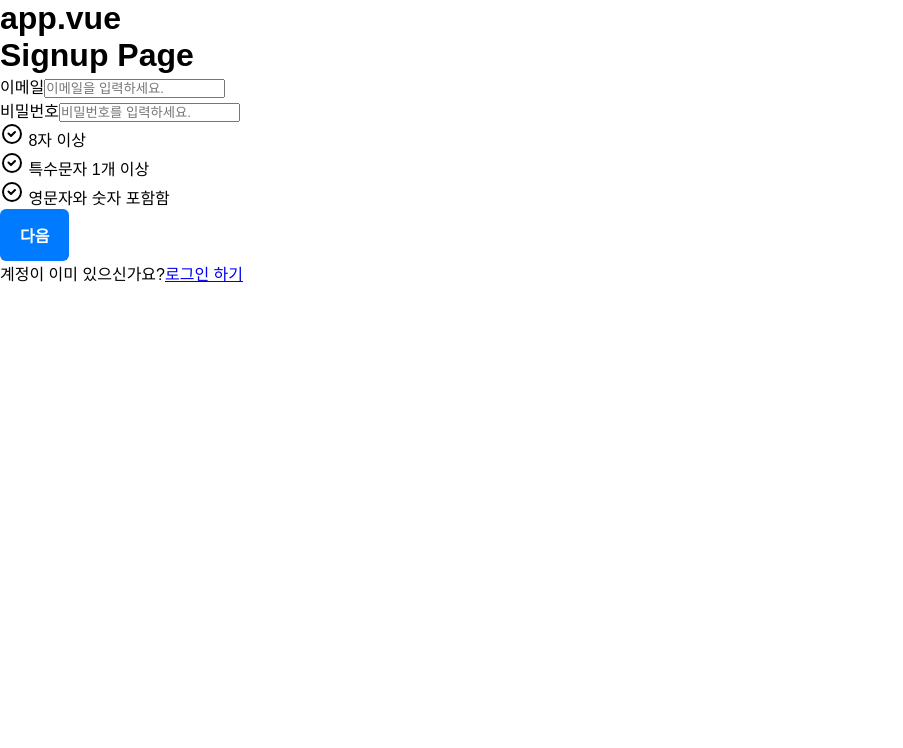
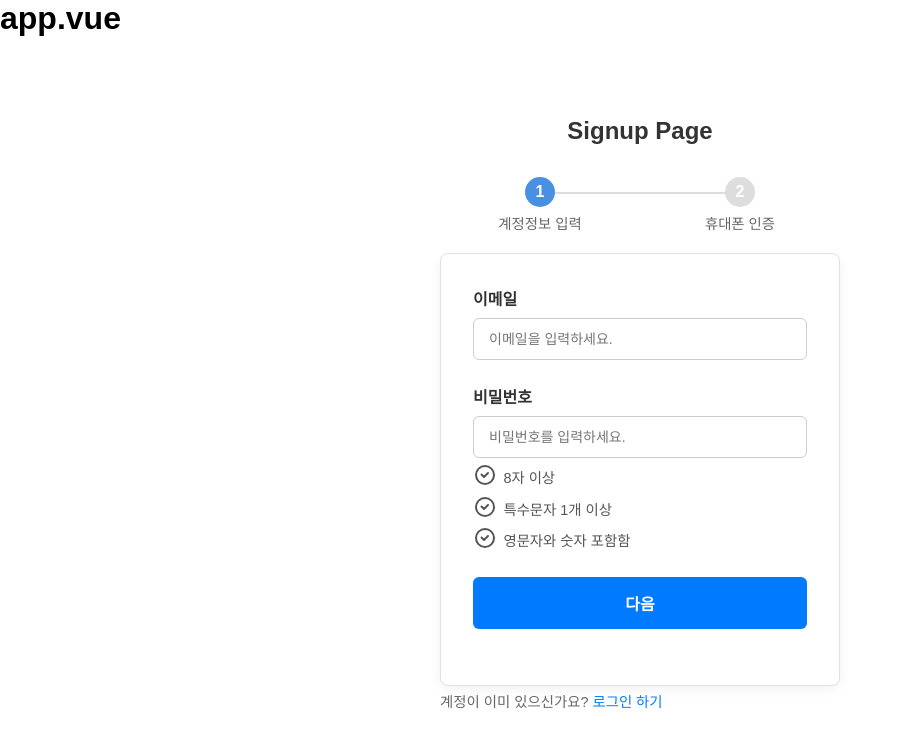
Before and after one commit to jhmin-study/rm-front, a Vue app: page /signup in a window 1280 px wide. Shown: the top 748 px of the page, without its empty margins (0-903 px from the left). Built offline with nearby package versions, Linux system fonts and the light colour scheme.

Commit message:
login, 회원가입 페이지 css적용

```diff
--- a/src/assets/components/IdVerifyComponent.vue
+++ b/src/assets/components/IdVerifyComponent.vue
@@ -1,29 +1,28 @@
 <template>
-  <form @submit.prevent="sendAuthNo">
+  <form class="login-container" @submit.prevent="()=>{if(sendAuthnoFlag) {checkAuthNo()} else { sendAuthNo()}}">
     <div class="form-group">
       <label for="user-nm">이름</label>
-      <input type="text" id="user-nm" v-model="userNm" placeholder="이름을 입력하세요.">
+      <input type="text" id="user-nm" :disabled="sendAuthnoFlag" v-model="userNm" placeholder="이름을 입력하세요.">
       <p>{{ userNmErrMsg }}</p>
     </div>
     <div class="form-group">
       <label for="user-phno">전화번호</label>
-      <input type="text" id="user-phno" v-model="userPhno" placeholder="전화번호를 입력하세요.">
+      <input type="text" id="user-phno" :disabled="sendAuthnoFlag" v-model="userPhno" placeholder="전화번호를 입력하세요.">
       <p>{{ userPhnoErrMsg }}</p>
     </div>
-    <div class="form-group">
-      <button type="submit" class="effect-button">인증번호 발송</button>
+
+    <div class="form-group" v-if="sendAuthnoFlag">
+      <label for="inputAuthNo">인증번호</label>
+      <input v-model="inputAuthNo" type="text" id="authNo">
       <p>{{ sendAuthMsg }}</p>
     </div>
-  </form>
-  <form @submit.prevent="checkAuthNo" v-if="sendAuthnoFlag">
+
     <div class="form-group">
-      <label for="inputAuthNo">인증번호</label>
-      <input v-model="inputAuthNo" type="text" id="authNo">
-    </div>
-    <div class="form-group">
-      <button type="submit" class="effect-button">인증</button>
+      <button type="submit" class="effect-button">{{sendAuthnoFlag ?'인증' : '인증번호 발송'}}</button>
+
     </div>
   </form>
+
 </template>
 <script setup>
 import axios from 'axios';
@@ -36,17 +35,15 @@ const inputAuthNo = ref(''); // 입력한 인증번호
 const emit = defineEmits(['success', 'fail']);
 
 const props = defineProps({
-  userId: {String, require: true},
-  userNm: {String, require: false, default: ''},
-  userPhno: {String, require: false, default: ''}
+  userId: {String, require: true}
 })
 
 // 회원가입 시 - 이름하고 전화번호는 부모 컴포넌트에서 받아옴.
 // 그 외 업무에서는 사용하지 않음.
 const userId         = ref(props.userId);
-const userNm         = ref(props.userNm);
+const userNm         = ref('');
 const userNmErrMsg   = ref('');
-const userPhno       = ref(props.userPhno);
+const userPhno       = ref('');
 const userPhnoErrMsg = ref('');
 
 const isValidUserNm  = ref(false);
@@ -77,7 +74,6 @@ async function sendAuthNo() {
       }
     } catch (error) {
       console.error(error);
-      sendAuthMsg.value = '인증번호 발송 오류 발생!';
       return false;
     }
   }
@@ -87,7 +83,6 @@ async function sendAuthNo() {
   return true;
 }
 
-// STEP3. 인증번호 확인
 async function checkAuthNo() {
   // 인증번호 확인
   const res = await axios.post('http://localhost:8003/api/user/checkauthno',
@@ -98,10 +93,12 @@ async function checkAuthNo() {
     }
   )
   if (res.data == 'success') {
-    emit('success');
+    emit('success', userNm.value, userPhno.value);
     return true;
   } else {
     emit('fail');
+    sendAuthMsg.value='인증번호가 틀렸습니다.'
+
     return false;
   }
 }
@@ -133,4 +130,18 @@ function CheckValidateUserPhno() {
   }
 }
 </script>
-<style scoped></style>
+<style scoped>
+.form-group{
+  margin-bottom: 1.5rem;
+}
+.effect-button{
+  width: 100%;
+}
+/* 오류 메시지 */
+.errMsg {
+  color: #e74c3c;
+  font-size: 0.85rem;
+  margin-top: 0.2rem;
+  display: block;
+}
+</style>
--- /dev/null
+++ b/src/assets/components/StepIndicator.vue
@@ -0,0 +1,70 @@
+<template>
+  <div class="step-indicator">
+    <div
+      v-for="(step, index) in steps"
+      :key="index"
+      :class="['step', { active: currentStep === index + 1, completed: currentStep > index + 1 }]"
+    >
+      <div class="circle">{{ index + 1 }}</div>
+      <div class="label">{{ step }}</div>
+    </div>
+  </div>
+</template>
+
+<script setup>
+import { defineProps } from 'vue';
+defineProps({currentStep: {
+      type: Number,
+      required: true,
+    }});
+
+const steps = ['계정정보 입력' , '휴대폰 인증'];
+</script>
+
+
+<style scoped>
+.step-indicator {
+  display: flex;
+  justify-content: space-between;
+  margin: 20px auto;
+  max-width: 400px;
+}
+.step {
+  text-align: center;
+  flex: 1;
+  position: relative;
+}
+.circle {
+  width: 30px;
+  height: 30px;
+  line-height: 30px;
+  border-radius: 50%;
+  background-color: #ddd;
+  color: #fff;
+  margin: 0 auto 5px;
+  font-weight: bold;
+}
+.label {
+  font-size: 0.9rem;
+  color: #666;
+}
+.step.active .circle {
+  background-color: #4a90e2;
+}
+.step.completed .circle {
+  background-color: #4a90e2;
+}
+.step:not(:last-child)::after {
+  content: "";
+  position: absolute;
+  top: 15px;
+  right: -50%;
+  width: 100%;
+  height: 2px;
+  background-color: #ddd;
+  z-index: -1;
+}
+.step.completed:not(:last-child)::after {
+  background-color: #4a90e2;
+}
+</style>
--- a/src/assets/styles/common.css
+++ b/src/assets/styles/common.css
@@ -75,3 +75,54 @@
   outline: 2px solid #007bff;
   outline-offset: 2px;
 }
+
+
+.form-group label {
+  display: block;
+  font-weight: 600;
+  margin-bottom: 8px;
+  color: #333;
+}
+.btn-group{
+  display: flex;
+  column-gap: 20px;
+}
+
+.form-group input,
+.form-group select {
+  width: 100%;
+  padding: 12px 15px;
+  font-size: 14px;
+  border: 1px solid #ccc;
+  border-radius: 6px;
+  transition: border-color 0.3s ease, box-shadow 0.3s ease;
+}
+
+.form-group input:focus,
+.form-group select:focus {
+  border-color: #007bff;
+  outline: none;
+  box-shadow: 0 0 0 3px rgba(0, 123, 255, 0.15);
+}
+
+/* 로그인 / 회원가입에서 사용하는 내용 */
+.main-container{
+  max-width: 400px;
+  margin: 80px auto;
+}
+.login-container {
+  max-width: 400px;
+  margin: 0 auto;
+  padding: 2rem;
+  border: 1px solid #e0e0e0;
+  border-radius: 8px;
+  box-shadow: 0 4px 12px rgba(0, 0, 0, 0.05);
+  background-color: #fff;
+}
+
+.login-header {
+  text-align: center;
+  margin-bottom: 2rem;
+  font-size: 24px;
+  color: #333;
+}
--- /dev/null
+++ b/src/components/PageFooter.vue
@@ -0,0 +1,5 @@
+<template>
+  <div>
+    footer
+  </div>
+</template>
--- /dev/null
+++ b/src/layouts/DefaultLayout.vue
@@ -0,0 +1,13 @@
+<template>
+  <PageHeader/>
+  <main>
+    <router-view />
+  </main>
+  <PageFooter/>
+</template>
+
+<script setup>
+import PageFooter from '@/components/PageFooter.vue';
+import PageHeader from '@/components/PageHeader.vue';
+
+</script>
--- a/src/pages/LoginPage.vue
+++ b/src/pages/LoginPage.vue
@@ -1,11 +1,8 @@
 <template>
-  <!-- 헤더 -->
-  <h1>Login Page</h1>
-  <main>
-    <!-- 로그인 제출 -->
-    <!-- id ~~> 이메일 -->
-    <!-- password -->
-    <form @submit.prevent="submitLogin">
+  <div class="main-container">
+    <h2 class="login-header">로그인</h2>
+    <div >
+      <form class="login-container" @submit.prevent="submitLogin">
         <div class="form-group">
           <label for="email">이메일</label>
           <input v-model="loginId" type="text" id="email" placeholder="이메일을 입력하세요.">
@@ -25,8 +22,10 @@
         <p>계정이 없으신가요?<RouterLink to="/signup">회원가입</RouterLink></p>
         <p>비밀번호를 잊으셨나요?<RouterLink>비밀번호 찾기</RouterLink></p>
       </div>
-  </main>
-  <!-- 푸터 -->
+    </div>
+  </div>
+
+
 </template>
 
 <script setup>
@@ -79,4 +78,31 @@ async function submitLogin() {
 
 </script>
 
-<style scoped></style>
+<style scoped>
+
+
+
+.form-group {
+  margin-bottom: 1.5rem;
+}
+
+.effect-button{
+  width: 100%;
+}
+
+p {
+  font-size: 0.9rem;
+  color: #666;
+  margin-top: 0.25rem;
+}
+
+p > a {
+  color: #007bff;
+  text-decoration: none;
+  margin-left: 4px;
+}
+
+p > a:hover {
+  text-decoration: underline;
+}
+</style>
--- a/src/pages/SignupPage.vue
+++ b/src/pages/SignupPage.vue
@@ -1,9 +1,10 @@
 <template>
-  <!-- Header -->
-  <h1>Signup Page</h1>
-  <main>
+  <div class="main-container">
+    <h2 class="login-header">Signup Page</h2>
+    <StepIndicator :current-step="stepIndex"/>
     <!-- STEP1. ID(Email), PW 입력 -->
-    <form action="" @submit.prevent="checkId">
+    <Transition name="fade-slide" mode="out-in"  >
+      <form v-if="!step1_flag" class="login-container" @submit.prevent="checkId">
         <div class="form-group">
           <label for="email">이메일</label>
           <input @input="checkValidateUserId" v-model="userId" type="text" id="email" placeholder="이메일을 입력하세요.">
@@ -67,39 +68,18 @@
             </span> 영문자와 숫자 포함함
           </div>
           <!-- 제출 버튼 -->
+        </div>
         <div class="form-group">
           <button type="submit" class="effect-button">다음</button>
         </div>
-      </div>
       </form>
-    <!-- STEP2. 회원정보 작성 -->
-    <form v-if="step1_flag" action="" @submit.prevent="submitUserInfo">
-      <!--        이름, 휴대폰번호 -->
-      <div class="from-group">
-        <label for="userNm">이름</label>
-        <input v-model="userNm" type="text" id="userNm">
-        <span class="errMsg">{{ userNmErrMsg }}</span>
-      </div>
-      <div class="form-group">
-        <label for="userPhno">휴대 전화번호('-'는 제외하고 작성)</label>
-        <input v-model="userPhno" type="text" id="userPhno">
-        <span class="errMsg">{{ userPhnoErrMsg }}</span>
-      </div>
-      <!-- 확인 버튼 -->
-      <div class="form-group">
-        <button type="submit" class="effect-button">확인</button>
-      </div>
-    </form>
-    <!-- STEP3. SMS 인증 -->
-    <!-- 본인인증 컴포넌트 분리 -->
-    <!-- @success : 본인인증 성공 시 발생되는 이벤트 -->
-    <!-- @ -->
-    <IdVerifyComponent  v-if="stpe2_flag"
+
+        <IdVerifyComponent  v-else
                             :user-id="userId"
-                        :user-nm="userNm"
-                        :user-phno="userPhno"
                             @success="verifySuccess"
                             @fail="vefiryFail"/>
+
+    </Transition>
     <!-- TODO - 이메일, 비밀번호 검증 후 휴대폰 인증 도입하기 -->
 
     <!-- 하단메뉴 -->
@@ -107,35 +87,29 @@
       <p>계정이 이미 있으신가요?<RouterLink to="/login">로그인 하기</RouterLink>
       </p>
     </div>
-  </main>
-  <!-- Fotter -->
+  </div>
 </template>
 <script setup>
 import IdVerifyComponent from '@/assets/components/IdVerifyComponent.vue';
+import StepIndicator from '@/assets/components/StepIndicator.vue';
 import router from '@/routers';
 import axios from 'axios';
-import { ref } from 'vue';
+import { computed, ref } from 'vue';
 
 // 변수선언
 const userId   = ref(''); // ID (Email) - V-model 사용
 const password = ref(''); // 비밀번호    - V-model 사용
-const userNm   = ref(''); // 회원명      - v-model 사용하지 않음.
-const userPhno = ref(''); // 전화번호    - v-model 사용
 
 const step1_flag = ref(false); // STEP1 Flag
-const stpe2_flag = ref(false); // STEP2 Flag
+const stepIndex = computed(()=>step1_flag.value ? 2 : 1)
 
 const userIdErrMsg = ref(''); // ID 에러메시지
 const passwordCondition1 = ref(false); // 비밀번호 조건1 - 8자 이상
 const passwordCondition2 = ref(false); // 비밀번호 조건2 - 특수문자 1개이상 포함
 const passwordCondition3 = ref(false); // 비밀번호 조건3 - 영문사와 숫자 포함
-const userNmErrMsg = ref('');          // 회원명 에러메시지
-const userPhnoErrMsg = ref('');        // 전화번호 에러메시지
 
 const isValidId = ref(false); // ID 유효성 검사
 const isValidPassword = ref(false); // 비밀번호 검사
-const isValidUserNm = ref(false); // 회원명 유효성 검사
-const isValidUserPhno = ref(false); // 전화번호 유효성 검사
 
 // const authNo = ref(''); // 인증번호
 // const inputAuthNo = ref(''); // 입력한 인증번호
@@ -160,27 +134,16 @@ async function checkId() {
   }
 }
 
-// STEP2. 회원정보 작성 후 인증
-function submitUserInfo() {
-  checkValidateUserNm();
-  CheckValidateUserPhno();
-  if (isValidUserNm.value && isValidUserPhno.value) {
-    stpe2_flag.value = true;
-    return true;
-  } else {
-    stpe2_flag.value = false;
-    return false;
-  }
-}
+
 
 // STEP3. 인증번호 확인
 // 성공 시
-async function verifySuccess() {
+async function verifySuccess(userName, userPhoneNumber) {
   let res = await axios.post('http://localhost:8003/api/user/signup', {
     userId: userId.value,
     password: password.value,
-    userNm: userNm.value,
-    userPhno: userPhno.value,
+    userNm: userName,
+    userPhno: userPhoneNumber,
     signupDt: new Date()
   });
   if (res.data == 'success') {
@@ -195,12 +158,6 @@ async function verifySuccess() {
   return true;
 }
 
-// 실패 시
-// STEP2로 돌아감.
-function vefiryFail() {
-  alert('인증번호가 일치하지 않습니다.');
-  stpe2_flag.value = false;
-}
 
 // ============================= 유효성 검사 함수 =============================
 // ID 유효성 검사
@@ -249,32 +206,70 @@ function CheckValidatePassword() {
     isValidPassword.value = false;
   }
 }
-// 회원명 유효성 검사
-function checkValidateUserNm() {
-  if (userNm.value.length < 1) {
-    userNmErrMsg.value = '이름을 입력하세요';
-    isValidUserNm.value = false;
-  } else {
-    userNmErrMsg.value = '';
-    isValidUserNm.value = true;
-  }
-}
-// 휴대전화 번호 유효성 검사
-function CheckValidateUserPhno() {
-  // 휴대전화 번호 정규식 : '-'는 제외하고 작성
-  const phonePattern = /^01([0|1|6|7|8|9])([0-9]{3,4})([0-9]{4}$)/;
-  if (userPhno.value.length < 1) {
-    userPhnoErrMsg.value = '전화번호를 입력하세요';
-    isValidUserPhno.value = false;
-  } else if (!phonePattern.test(userPhno.value)) {
-    userPhnoErrMsg.value = '전화번호 형식이 아닙니다.';
-    isValidUserPhno.value = false;
-  } else {
-    userPhnoErrMsg.value = '';
-    isValidUserPhno.value = true;
-  }
-}
+
+
 
 
 </script>
-<style scoped></style>
+<style scoped>
+
+
+/* 폼 그룹 */
+.form-group {
+  margin-bottom: 1.5rem;
+}
+.effect-button{
+  width: 100%;
+}
+
+/* 비밀번호 조건 체크 */
+.pwCondition {
+  display: flex;
+  align-items: center;
+  font-size: 0.9rem;
+  margin-top: 0.3rem;
+  color: #555;
+}
+
+.pwCondition svg {
+  margin-right: 0.4rem;
+}
+
+/* 오류 메시지 */
+.errMsg {
+  color: #e74c3c;
+  font-size: 0.85rem;
+  margin-top: 0.2rem;
+  display: block;
+}
+
+p {
+  font-size: 0.9rem;
+  color: #666;
+  margin-top: 0.25rem;
+}
+
+p > a {
+  color: #007bff;
+  text-decoration: none;
+  margin-left: 4px;
+}
+
+p > a:hover {
+  text-decoration: underline;
+}
+
+.fade-slide-enter-active,
+.fade-slide-leave-active{
+  transition: 0.5s ease;
+}
+.fade-slide-enter-from{
+  transform: translateX(30px);
+  opacity: 0;
+}
+
+.fade-slide-leave-to {
+  transform: translateX(-30px);
+  opacity: 0;
+}
+</style>
```
Also changed, not shown: src/routers/index.js (+18 -12 lines). Lines whose indentation alone changed are shown as unchanged.
